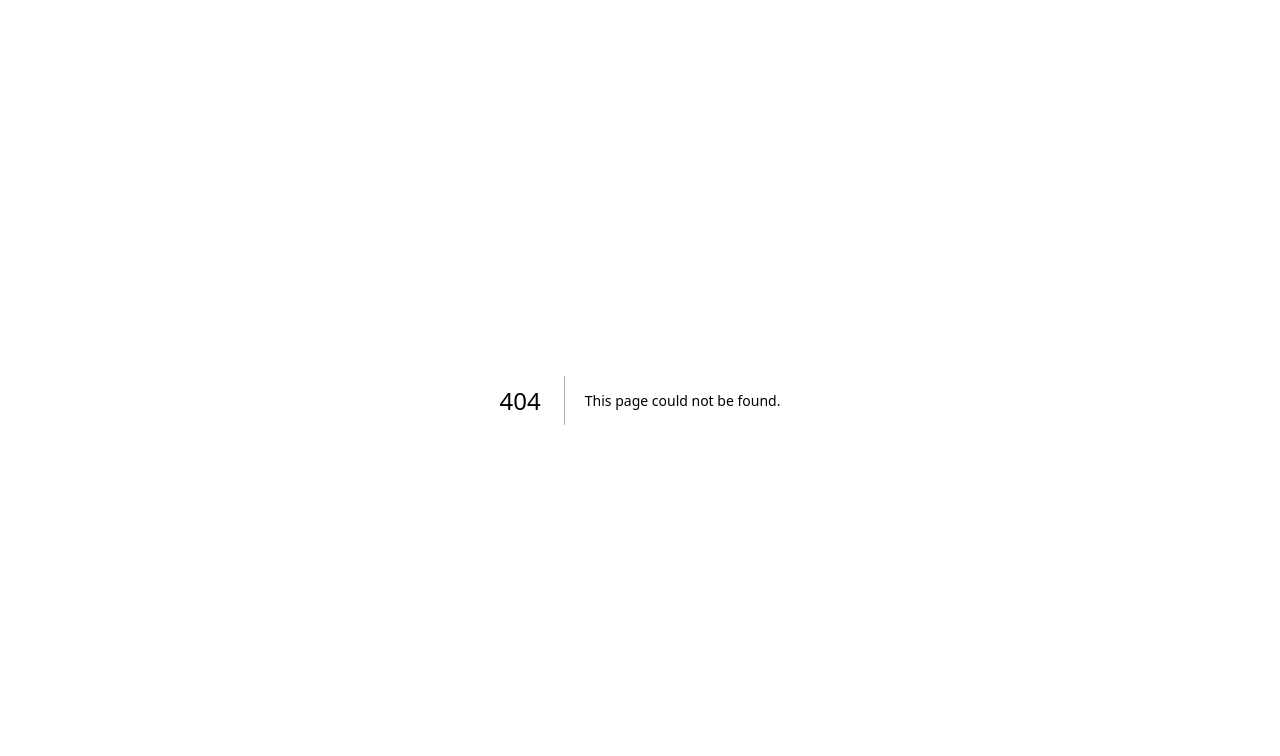
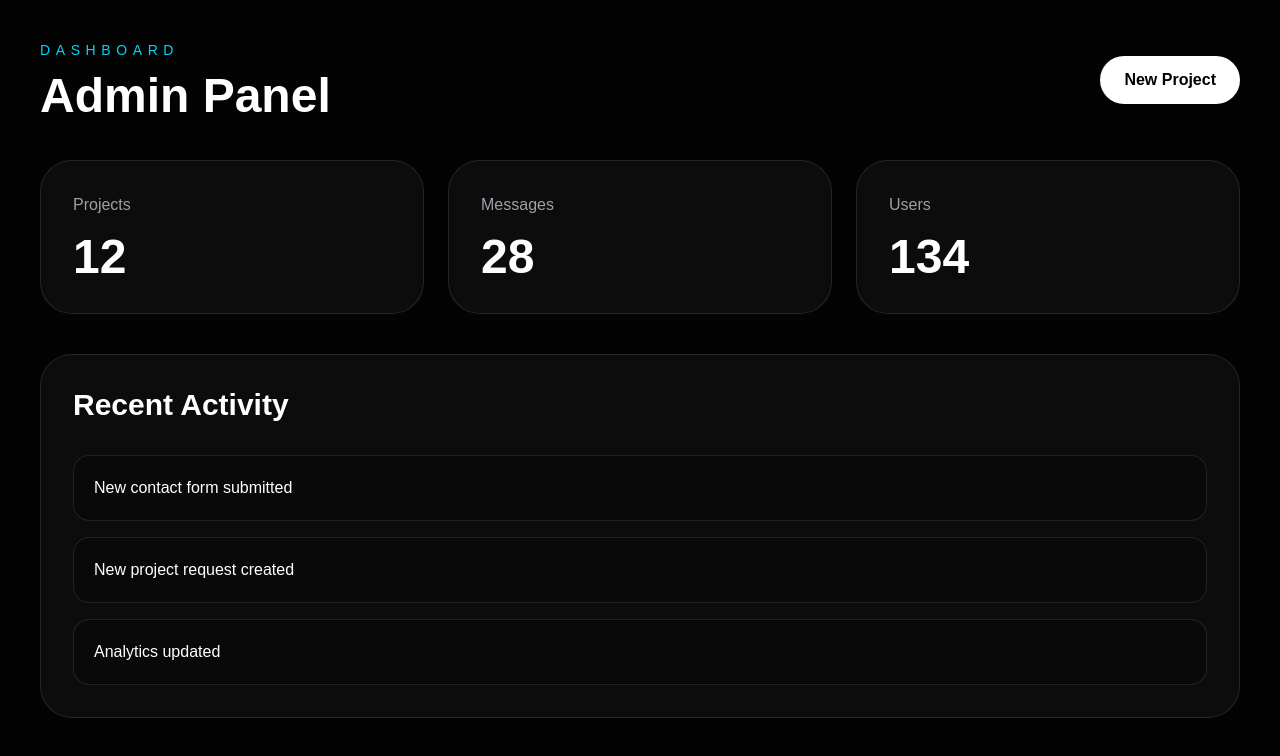
Before and after one commit to 2LLSOFT/2llsoft-clean, a Next.js app: page /dashboard in a window 1280 px wide. Before the commit this address had no page. Shown: the top 756 px of the page. Built offline with nearby package versions, Linux system fonts and the light colour scheme.

Commit message:
add dashboard

```diff
--- /dev/null
+++ b/app/dashboard/page.tsx
@@ -0,0 +1,60 @@
+export default function DashboardPage() {
+  return (
+    <main className="min-h-screen bg-[#030303] p-10 text-white">
+      <div className="mx-auto max-w-7xl">
+        <div className="mb-10 flex items-center justify-between">
+          <div>
+            <p className="text-sm uppercase tracking-[0.4em] text-cyan-400">
+              Dashboard
+            </p>
+
+            <h1 className="mt-3 text-5xl font-black">
+              Admin Panel
+            </h1>
+          </div>
+
+          <button className="rounded-full bg-white px-6 py-3 font-bold text-black">
+            New Project
+          </button>
+        </div>
+
+        <div className="grid gap-6 md:grid-cols-3">
+          <div className="rounded-[2rem] border border-white/10 bg-white/[0.04] p-8">
+            <h2 className="text-zinc-400">Projects</h2>
+            <p className="mt-4 text-5xl font-black">12</p>
+          </div>
+
+          <div className="rounded-[2rem] border border-white/10 bg-white/[0.04] p-8">
+            <h2 className="text-zinc-400">Messages</h2>
+            <p className="mt-4 text-5xl font-black">28</p>
+          </div>
+
+          <div className="rounded-[2rem] border border-white/10 bg-white/[0.04] p-8">
+            <h2 className="text-zinc-400">Users</h2>
+            <p className="mt-4 text-5xl font-black">134</p>
+          </div>
+        </div>
+
+        <div className="mt-10 rounded-[2rem] border border-white/10 bg-white/[0.04] p-8">
+          <h2 className="text-3xl font-black">
+            Recent Activity
+          </h2>
+
+          <div className="mt-8 space-y-4">
+            <div className="rounded-2xl border border-white/10 bg-black/20 p-5">
+              New contact form submitted
+            </div>
+
+            <div className="rounded-2xl border border-white/10 bg-black/20 p-5">
+              New project request created
+            </div>
+
+            <div className="rounded-2xl border border-white/10 bg-black/20 p-5">
+              Analytics updated
+            </div>
+          </div>
+        </div>
+      </div>
+    </main>
+  );
+}
```
